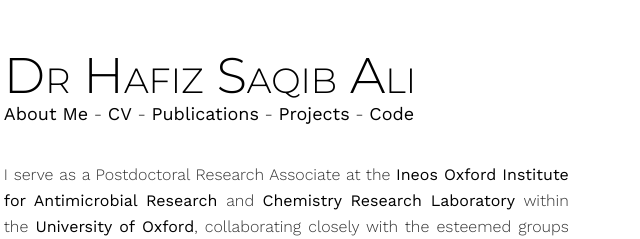
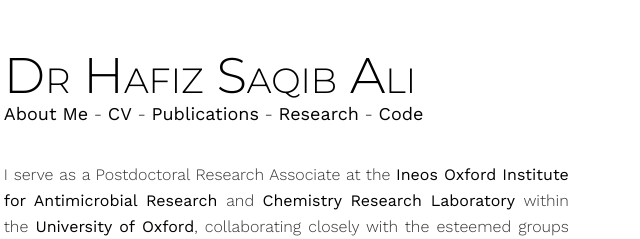
Before and after one commit to HafizSaqibAli/HafizSaqibAli.github.io, a plain HTML site: page index.html in a window 1280 px wide. Shown: the top 239 px of the page, 562-1202 px from the left. Drawn offline with nearby package versions, Linux system fonts and the light colour scheme.

Commit message:
Update index.html

```diff
--- a/index.html
+++ b/index.html
@@ -45,7 +45,7 @@
         			<a href="aboutme.html">About Me</a> -
         			<a href="papers/CV.pdf">CV</a> -
         			<a href="publications.html">Publications</a> -
-        			<a href="projects.html">Projects</a> -
+				<a href="projects.html">Research</a> -
         			<a href="code.html">Code</a>
         	</span>
 					<BR>
```
